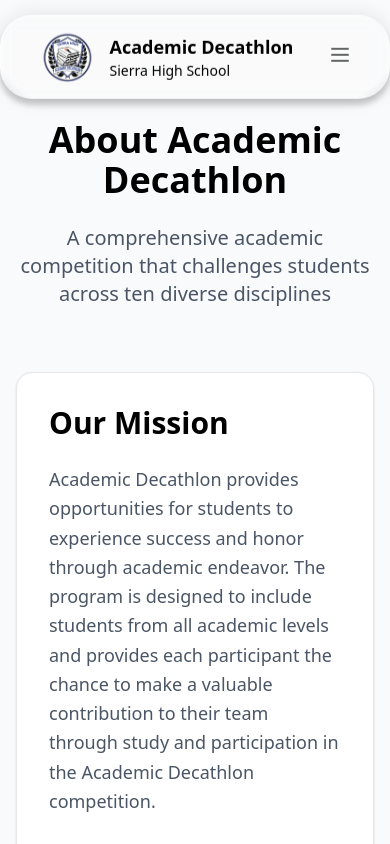
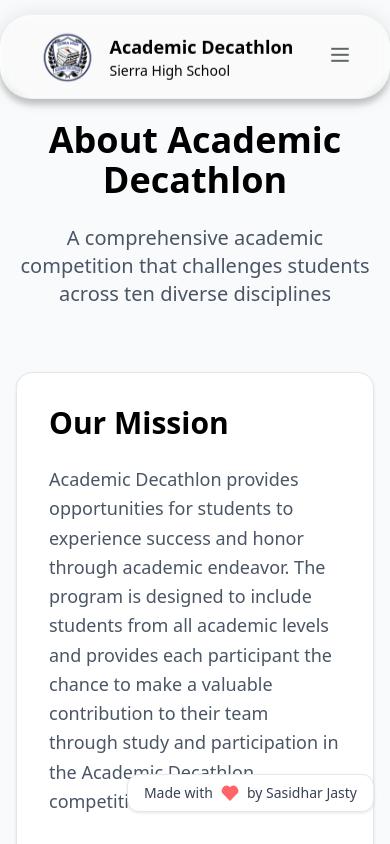
Before and after one commit to sasidharJasty/AcaDec, a React (Vite) app: page /about in a window 390 px wide. Shown: the top 844 px of the page. Built offline with nearby package versions, Linux system fonts and the light colour scheme.

Commit message:
Mobile floating elements update

```diff
--- a/src/pages/About.jsx
+++ b/src/pages/About.jsx
@@ -19,7 +19,7 @@ const About = () => {
     <div className="min-h-screen py-20 px-4 sm:px-6 lg:px-8 bg-gray-50 dark:bg-neutral-900">
       <motion.div
 
-               className="hidden lg:flex fixed bottom-8 right-4  z-20 flex-col items-start"
+               className="fixed bottom-8 right-4  z-20 flex-col items-start"
              >
                <div className="clean-card flex items-center gap-2 px-4 py-2 rounded-xl shadow-md bg-white dark:bg-neutral-800 border border-gray-200 dark:border-gray-700">
 
--- a/src/pages/Contact.jsx
+++ b/src/pages/Contact.jsx
@@ -30,7 +30,7 @@ const Contact = () => {
     <div className="min-h-screen py-20 px-4 sm:px-6 lg:px-8 bg-white dark:bg-neutral-900">
       <motion.div
 
-               className="hidden lg:flex fixed bottom-8 right-4  z-20 flex-col items-start"
+               className=" fixed bottom-8 right-4  z-20 flex-col items-start"
              >
                <div className="clean-card flex items-center gap-2 px-4 py-2 rounded-xl shadow-md bg-white dark:bg-neutral-800 border border-gray-200 dark:border-gray-700">
 
--- a/src/pages/Home.jsx
+++ b/src/pages/Home.jsx
@@ -20,7 +20,7 @@ const Home = () => {
     <div className="min-h-screen bg-gray-50 dark:bg-neutral-900">
        <motion.div
 
-               className="hidden lg:flex fixed bottom-8 right-4  z-20 flex-col items-start"
+               className="fixed bottom-8 right-4  z-20 flex-col items-start"
              >
                <div className="clean-card flex items-center gap-2 px-4 py-2 rounded-xl shadow-md bg-white dark:bg-neutral-800 border border-gray-200 dark:border-gray-700">
 
--- a/src/pages/Team.jsx
+++ b/src/pages/Team.jsx
@@ -100,7 +100,7 @@ const Team = () => {
       <div className="max-w-6xl mx-auto">
         <motion.div
         style={{ opacity: keyOpacity }}
-        className="hidden lg:flex fixed bottom-8 right-4  z-20 flex-col items-start"
+        className="flex fixed bottom-8 right-4  z-20 flex-col items-start"
       >
         <div className="clean-card flex items-center gap-2 px-4 py-2 rounded-xl shadow-md bg-white dark:bg-neutral-800 border border-gray-200 dark:border-gray-700">
 
```
